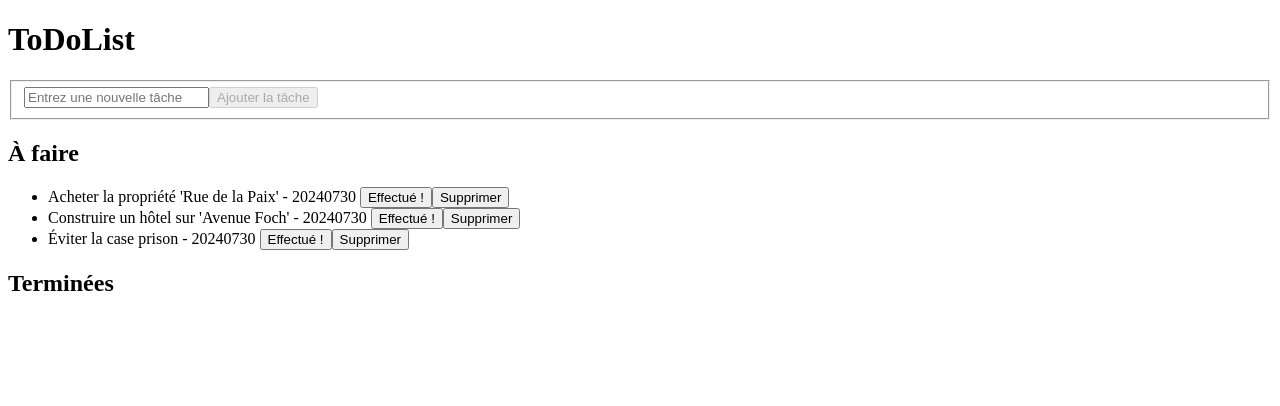
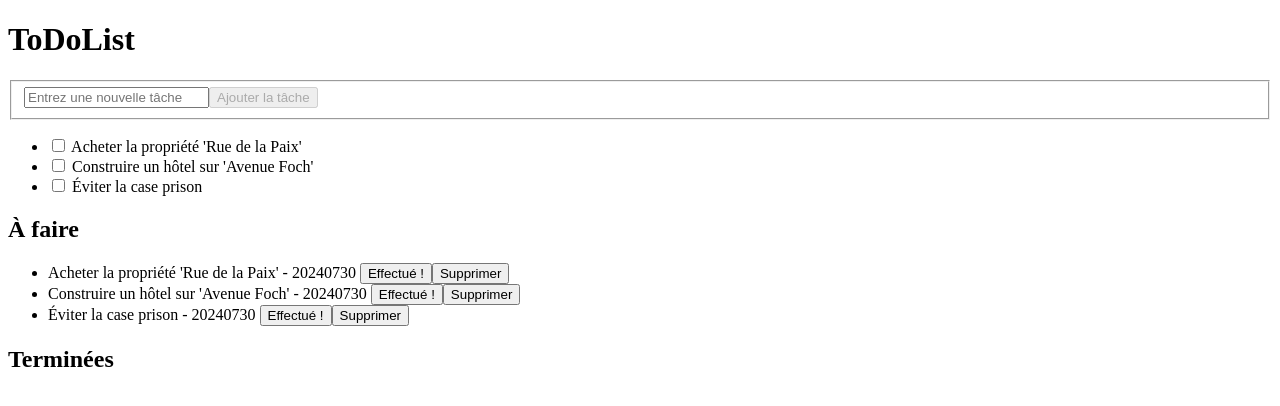
Before and after one commit to Jojoaventurier/Tutoriel-Vue.js, a Vue app in the folder ToDoList/: page / in a window 1280 px wide. Shown: the top 406 px of the page. Built offline with nearby package versions, Linux system fonts and the light colour scheme.

Commit message:
following correction of tutorial

```diff
--- a/ToDoList/src/App.vue
+++ b/ToDoList/src/App.vue
@@ -7,6 +7,28 @@
       <button :disabled="newTask.length === 0">Ajouter la tâche</button>
     </fieldset>
   </form>
+
+  <!--Correction-->
+
+<div v-if="tasks.length === 0">
+  Vous n'avez pas de tâches à faire !
+</div>
+<div v-else>
+  <ul>
+    <li
+      v-for="task in tasks"
+      :key="task.date"
+      >
+    <label>
+      <input type="checkbox" v-model="task.completed">
+      {{ task.title }}
+    </label>
+    </li>
+  </ul>
+</div>
+
+
+  <!---->
 
   <h2>À faire</h2>
   <div v-if="incompleteTasks.length === 0">Vous n'avez pas de tâches en cours !</div>
@@ -28,7 +50,7 @@
 </template>
 
 <script setup>
-import { ref, computed } from 'vue'
+import { ref, computed, toDisplayString } from 'vue'
 
 const tasks = ref([
   { title: "Acheter la propriété 'Rue de la Paix'", completed: false, date: 20240730 },
@@ -64,3 +86,9 @@ const incompleteTasks = computed(() => tasks.value.filter(task => !task.complete
 const completedTasks = computed(() => tasks.value.filter(task => task.completed));
 
 </script>
+
+<style>
+.completed {
+  opacity:
+}
+</style>
```
